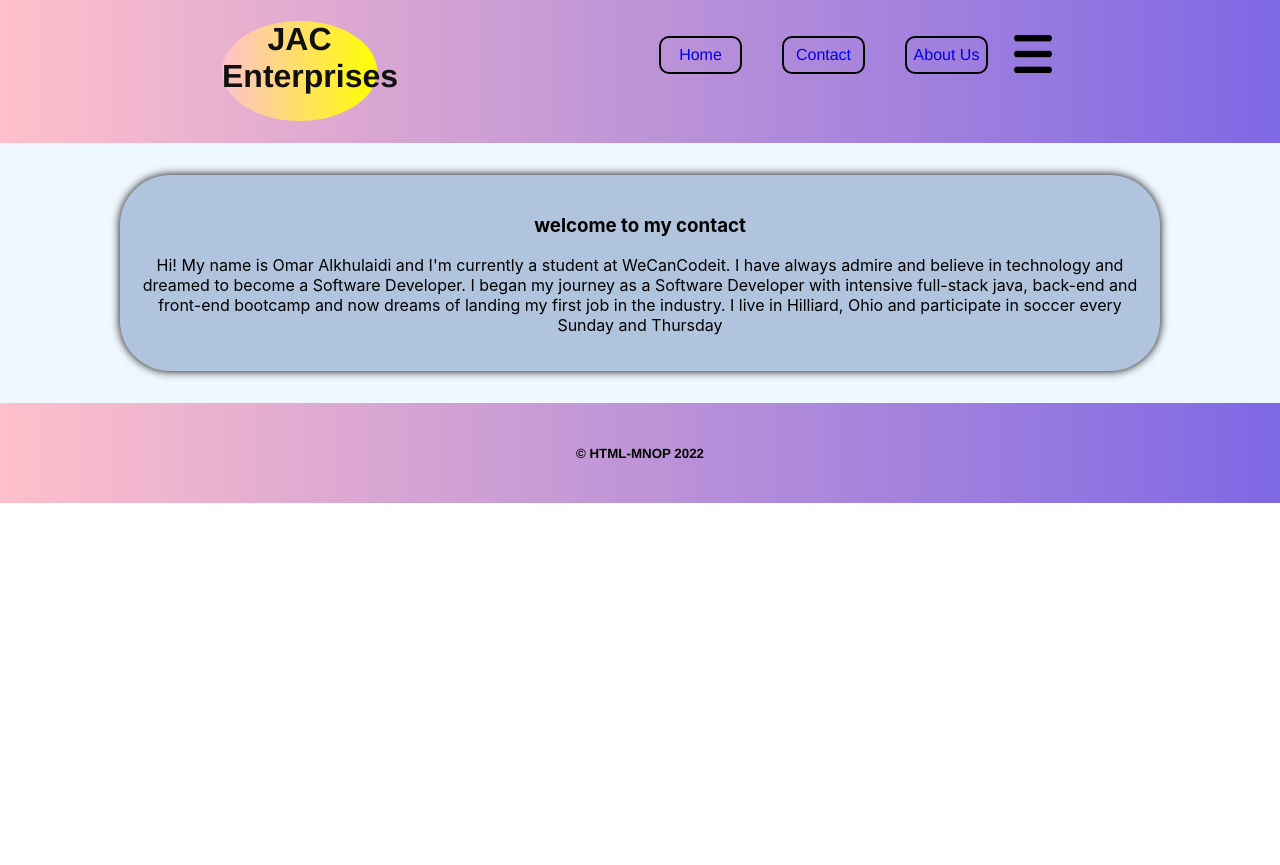
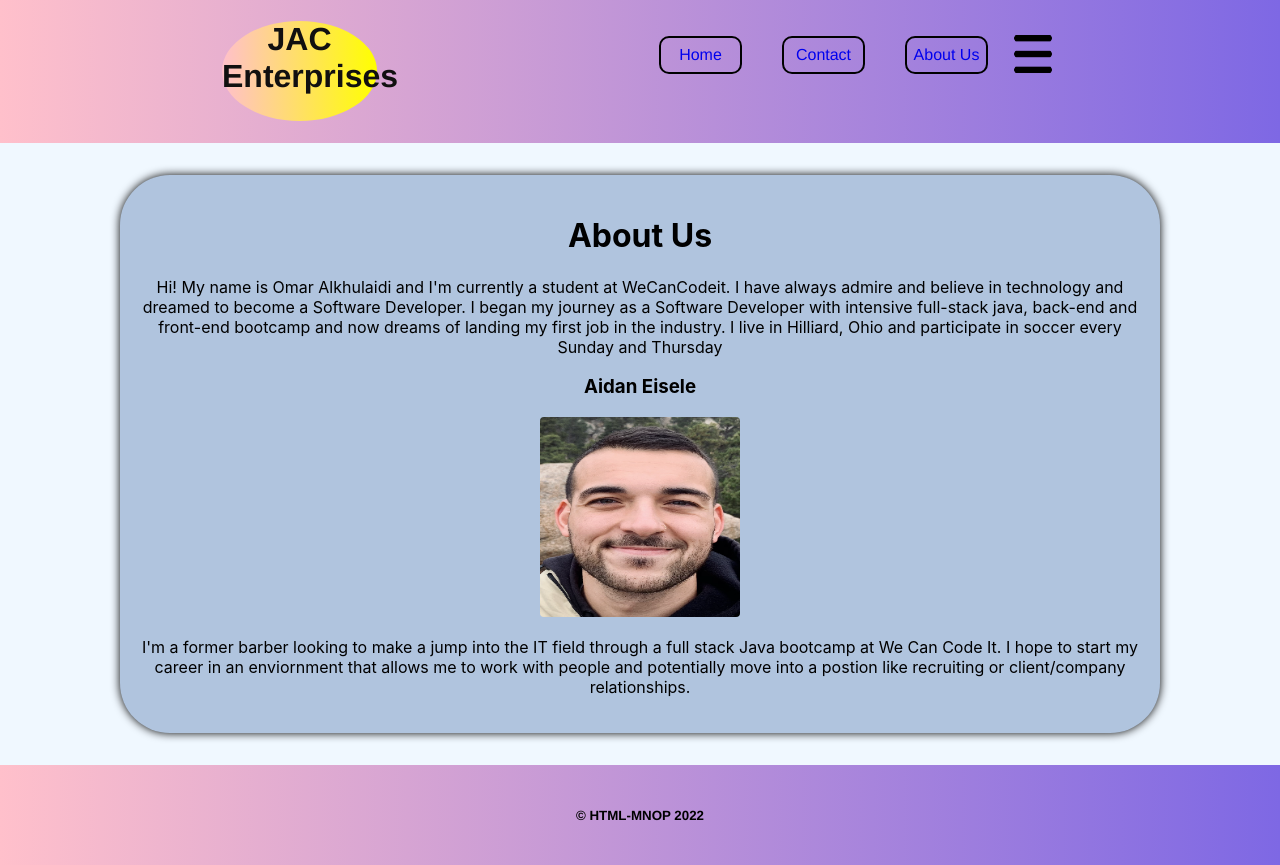
Before and after one commit to matthewkromalic/jac-spa-htmlmnop, a React (Create React App) app in the folder education-website/: page /us in a window 1280 px wide. Before the commit the page ends 800 px from the top, so only its background shows below. Built offline with nearby package versions, Linux system fonts and the light colour scheme.

Commit message:
About me

```diff
--- a/education-website/src/components/all-screens/Contact/AboutPage.js
+++ b/education-website/src/components/all-screens/Contact/AboutPage.js
@@ -1,13 +1,16 @@
 import React from "react";
-
+import Aidan from "../images/Headshot 2.png"
+import "./about.css"
 const AboutPage = () => {
 
     return(
 
         <div className="about">
-             <h3>welcome to my contact </h3>
+             <h1>About Us</h1>
              <p>Hi! My name is Omar Alkhulaidi and I'm currently a student at WeCanCodeit. I have always admire and believe in technology and dreamed to become a Software Developer. I began my journey as a Software Developer with intensive full-stack java, back-end and front-end bootcamp and now dreams of landing my first job in the industry. I live in Hilliard, Ohio and participate in soccer every Sunday and Thursday</p>
-             <a></a>
+            <h3>Aidan Eisele</h3>
+             <img src={Aidan}></img>
+             <p>I'm a former barber looking to make a jump into the IT field through a full stack Java bootcamp at We Can Code It. I hope to start my career in an enviornment that allows me to work with people and potentially move into a postion like recruiting or client/company relationships.</p>
         </div>
         )
 }
--- /dev/null
+++ b/education-website/src/components/all-screens/Contact/about.css
@@ -0,0 +1,9 @@
+.about img {
+    height: 200px;
+    width: 200px;
+    border-radius: 4px;
+}
+.about h3{
+    display: flex;
+    justify-content: center;
+}
```
Also changed, not shown: education-website/src/components/all-screens/images/Headshot 2.png (added).
